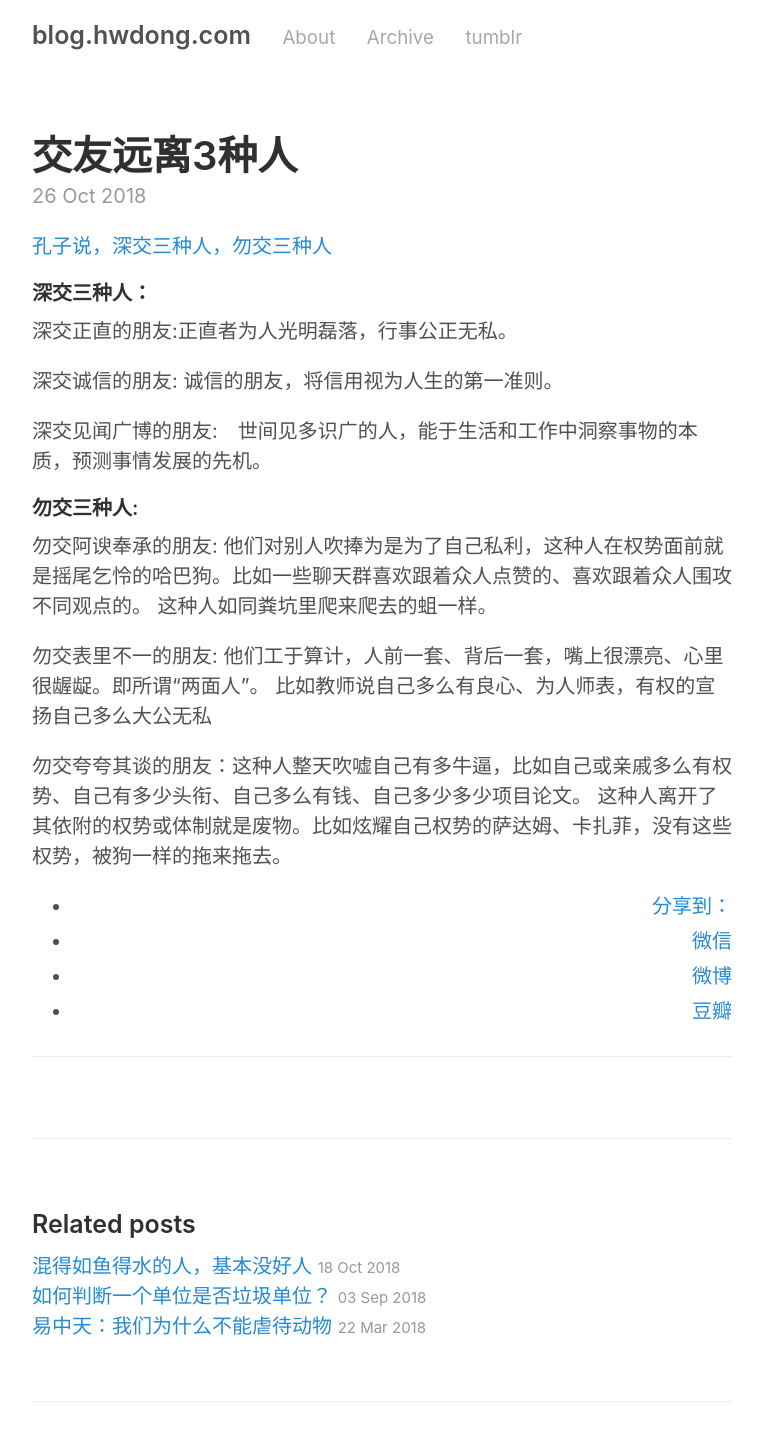
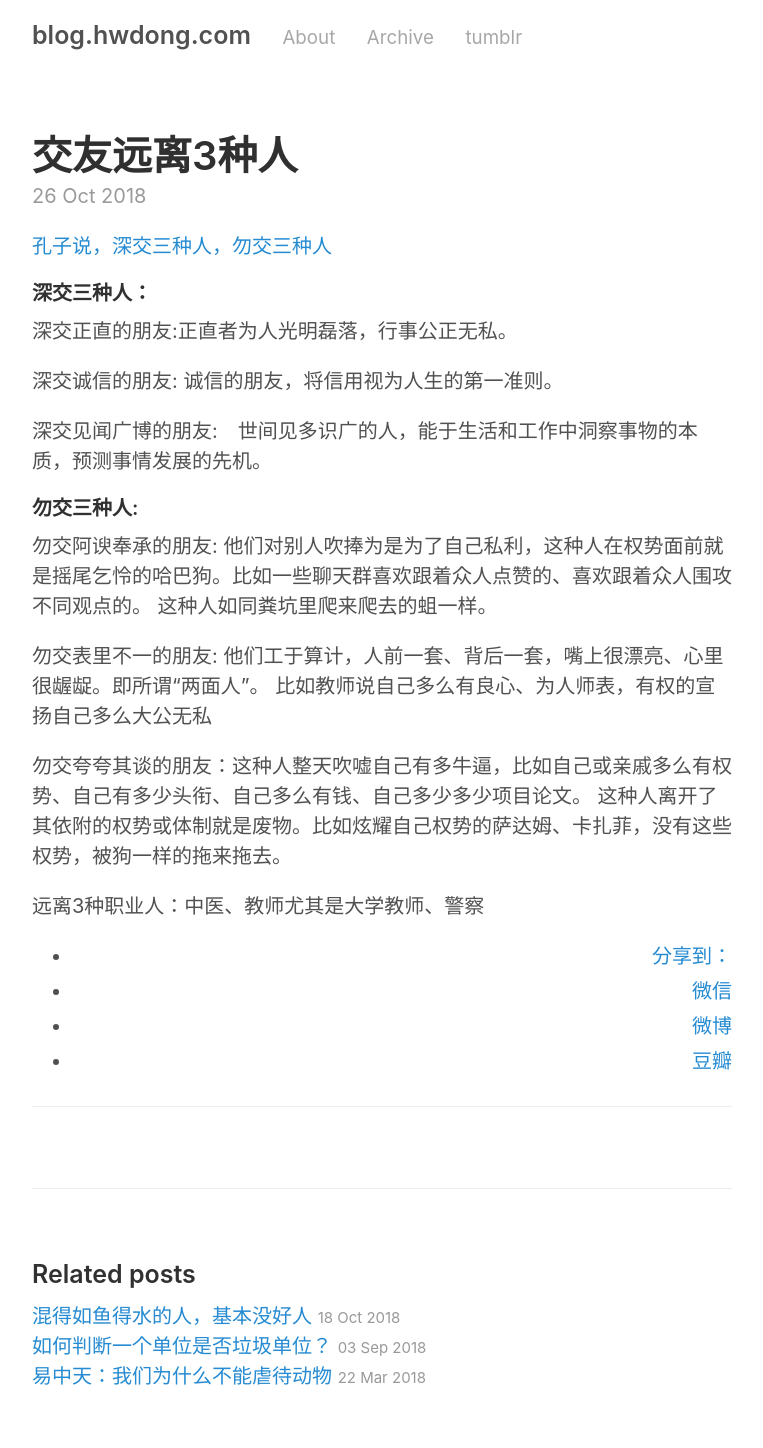
Before and after one commit to hwdong/hwdong-old.github.io, a Jekyll site: the page built from _posts/2018-10-26-交友远离3种人.md, in a window 1280 px wide. Shown: the top 1448 px of the page, without its empty margins (258-1021 px from the left). Built offline with Jekyll 4.4.1, drawn with Linux system fonts in a browser that asks for light colours; comment, search, counter and statistics services are not loaded; grey boxes are pictures that could not be loaded.

Commit message:
Update 2018-10-26-交友远离3种人.md

```diff
--- a/_posts/2018-10-26-交友远离3种人.md
+++ b/_posts/2018-10-26-交友远离3种人.md
@@ -28,3 +28,5 @@ tags:
 
 勿交夸夸其谈的朋友：这种人整天吹嘘自己有多牛逼，比如自己或亲戚多么有权势、自己有多少头衔、自己多么有钱、自己多少多少项目论文。
 这种人离开了其依附的权势或体制就是废物。比如炫耀自己权势的萨达姆、卡扎菲，没有这些权势，被狗一样的拖来拖去。
+
+远离3种职业人：中医、教师尤其是大学教师、警察
```
